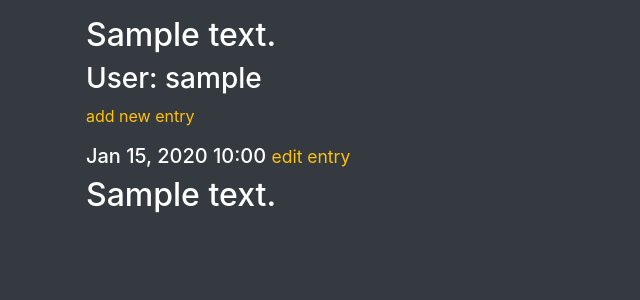
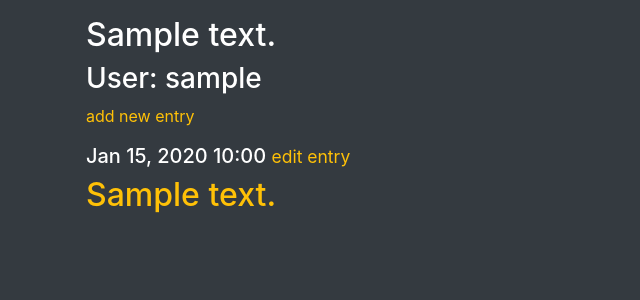
Before and after one commit to 31337root/learning_log, a Django app: page /topics/1/ in a window 1280 px wide. Shown: the part 74-374 px from the top of the page, without its empty margins (0-640 px from the left). Run offline with Django 3.2, Linux system fonts and the light colour scheme; tables that the repository leaves empty hold one stand-in row (values such as "Sample post"); some libraries are stand-ins or nearby versions.

```diff
--- a/learning_logs/templates/learning_logs/topic.html
+++ b/learning_logs/templates/learning_logs/topic.html
@@ -21,7 +21,7 @@
         </h5>
       </div>
       <div class="panel-body">
-	<h2>
+	<h2 class="text-warning">
           {{ entry.text|linebreaks }}
 	</h2>
       </div>
```
